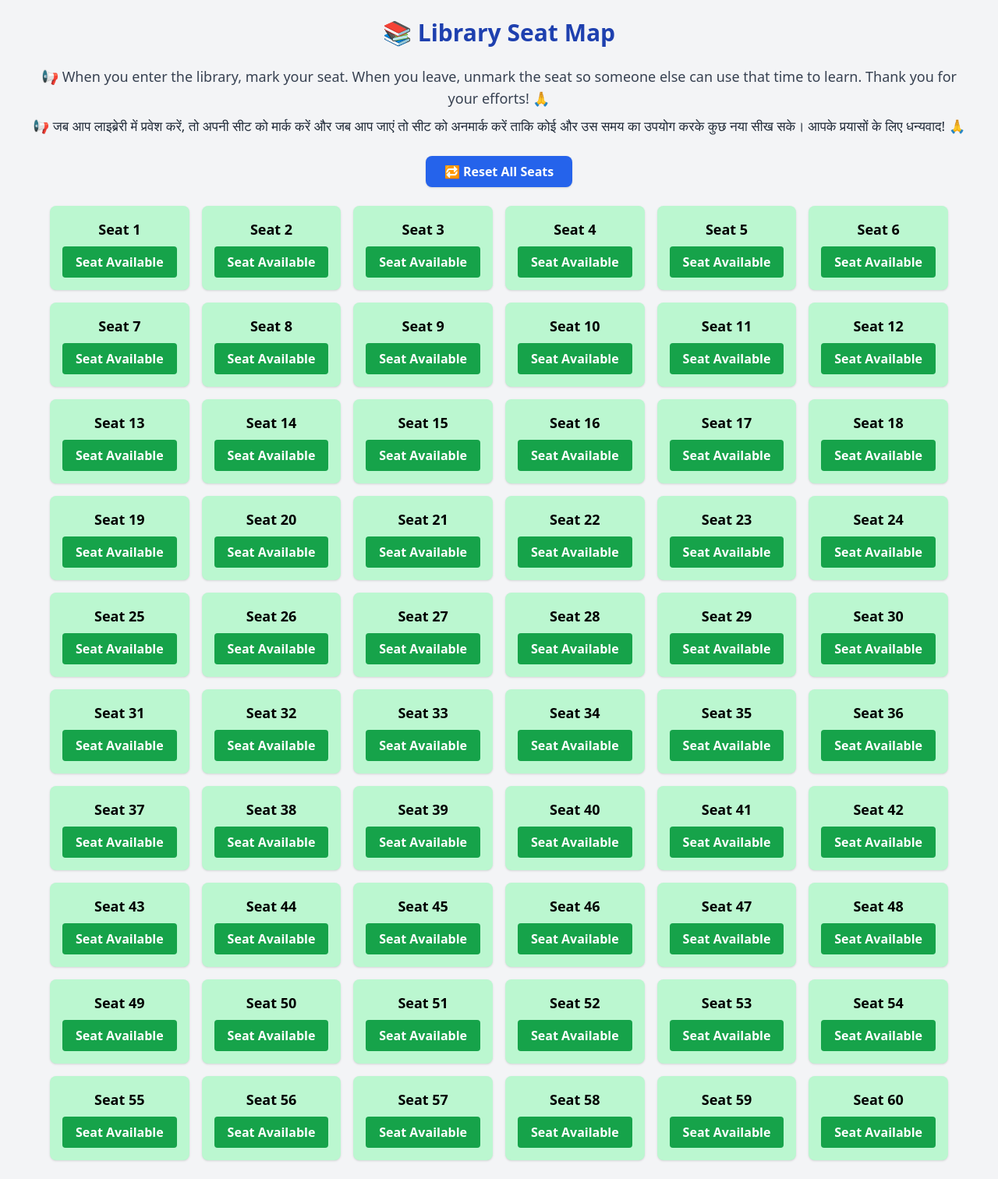
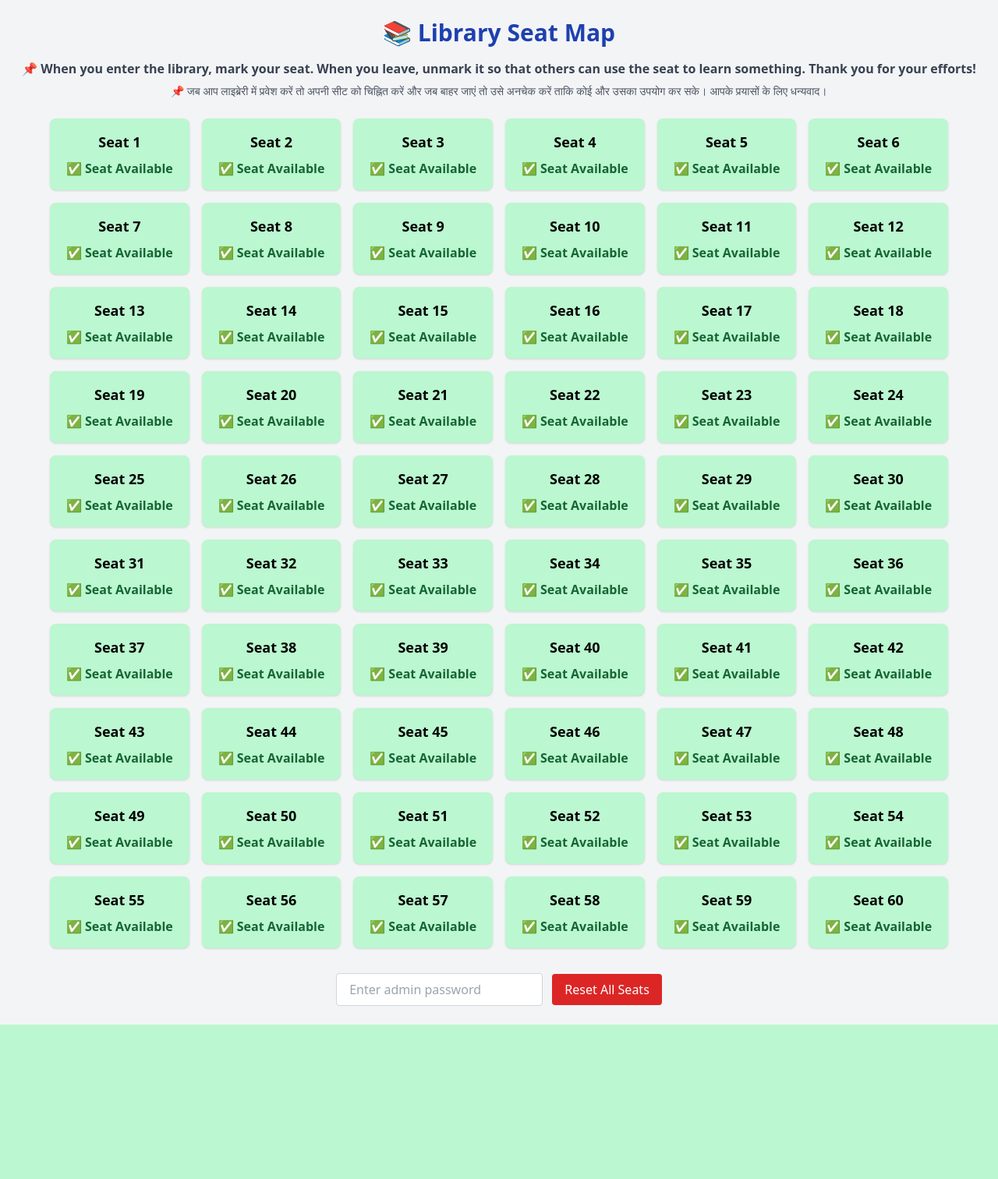
Before and after one commit to onelife010/library-seats, a Flask app: page / in a window 1280 px wide. Shown: the whole page at 78% size. After the commit the page ends 1314 px from the top, so only its background shows below. Run offline with Flask 3, Linux system fonts and the light colour scheme; some libraries are stand-ins or nearby versions.

Commit message:
Update UI: status text + password reset

```diff
--- a/templates/index.html
+++ b/templates/index.html
@@ -6,24 +6,13 @@
   <script src="https://cdn.tailwindcss.com"></script>
 </head>
 <body class="bg-gray-100 p-6">
-  <h1 class="text-3xl font-bold mb-6 text-center text-blue-800">📚 Library Seat Map</h1>
+  <h1 class="text-3xl font-bold mb-4 text-center text-blue-800">📚 Library Seat Map</h1>
 
-  <!-- Bilingual Instructional Message -->
-  <p class="text-center text-lg font-medium text-gray-700 mb-6 px-4">
-    <span class="block">📢 When you enter the library, mark your seat. When you leave, unmark the seat so someone else can use that time to learn. Thank you for your efforts! 🙏</span>
-    <span class="block mt-2 text-[17px] text-gray-800">📢 जब आप लाइब्रेरी में प्रवेश करें, तो अपनी सीट को मार्क करें और जब आप जाएं तो सीट को अनमार्क करें ताकि कोई और उस समय का उपयोग करके कुछ नया सीख सके। आपके प्रयासों के लिए धन्यवाद! 🙏</span>
+  <p class="text-center text-gray-700 mb-6">
+    <strong class="block mb-1">📌 When you enter the library, mark your seat. When you leave, unmark it so that others can use the seat to learn something. Thank you for your efforts!</strong>
+    <span class="text-sm text-gray-600">📌 जब आप लाइब्रेरी में प्रवेश करें तो अपनी सीट को चिह्नित करें और जब बाहर जाएं तो उसे अनचेक करें ताकि कोई और उसका उपयोग कर सके। आपके प्रयासों के लिए धन्यवाद।</span>
   </p>
 
-  <!-- Reset Button -->
-  <div class="text-center mb-6">
-    <form action="/reset" method="POST">
-      <button class="bg-blue-600 hover:bg-blue-700 text-white font-semibold py-2 px-6 rounded-lg shadow">
-        🔁 Reset All Seats
-      </button>
-    </form>
-  </div>
-
-  <!-- Seat Grid -->
   <div id="seats" class="grid grid-cols-2 sm:grid-cols-4 lg:grid-cols-6 gap-4 max-w-6xl mx-auto">
     {% for seat in seats %}
       <div
@@ -33,22 +22,39 @@
         data-status="{{ seat.status }}"
       >
         <p class="text-lg font-semibold">Seat {{ seat.id }}</p>
-        <div
-          class="mt-2 px-4 py-2 rounded seat-btn font-bold text-white
-                  {% if seat.status == 'available' %}bg-green-600{% else %}bg-red-600{% endif %}">
-          {% if seat.status == 'available' %}Seat Available{% else %}Seat Not Available{% endif %}
-        </div>
+        <span class="block mt-2 font-bold
+              {% if seat.status == 'available' %}text-green-800{% else %}text-red-800{% endif %}">
+          {% if seat.status == 'available' %}✅ Seat Available{% else %}⛔ Seat Not Available{% endif %}
+        </span>
       </div>
     {% endfor %}
   </div>
 
+  <!-- Reset Form -->
+  <div class="text-center mt-8">
+    <form method="POST" action="/reset" onsubmit="return confirmReset();">
+      <input
+        type="password"
+        name="password"
+        placeholder="Enter admin password"
+        required
+        class="px-4 py-2 rounded border border-gray-300 focus:outline-none focus:ring"
+      />
+      <button
+        type="submit"
+        class="ml-2 px-4 py-2 bg-red-600 text-white rounded hover:bg-red-700"
+      >
+        Reset All Seats
+      </button>
+    </form>
+  </div>
+
   <script>
     document.querySelectorAll(".seat-box").forEach(box => {
-      box.querySelector(".seat-btn").addEventListener("click", async (e) => {
-        e.preventDefault();
-
+      box.addEventListener("click", async () => {
         const seatId = box.dataset.id;
         const currentStatus = box.dataset.status;
+
         const endpoint = currentStatus === "available" ? `/checkin/${seatId}` : `/free/${seatId}`;
         const res = await fetch(endpoint, { method: "POST" });
 
@@ -56,17 +62,20 @@
           const newStatus = currentStatus === "available" ? "occupied" : "available";
           box.dataset.status = newStatus;
 
-          // Toggle colors
           box.classList.toggle("bg-green-200");
           box.classList.toggle("bg-red-300");
 
-          const btn = box.querySelector(".seat-btn");
-          btn.classList.toggle("bg-green-600");
-          btn.classList.toggle("bg-red-600");
-          btn.innerText = newStatus === "available" ? "Seat Available" : "Seat Not Available";
+          const statusText = box.querySelector("span");
+          statusText.innerText = newStatus === "available" ? "✅ Seat Available" : "⛔ Seat Not Available";
+          statusText.classList.toggle("text-green-800");
+          statusText.classList.toggle("text-red-800");
         }
       });
     });
+
+    function confirmReset() {
+      return confirm("Are you sure you want to reset all seats?");
+    }
   </script>
 </body>
 </html>
```
